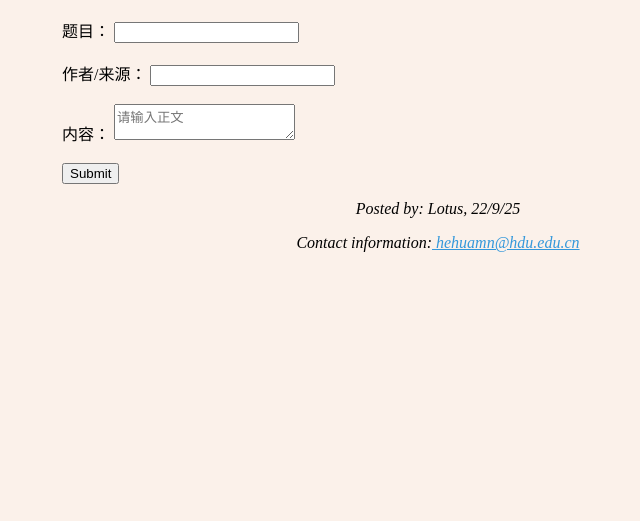
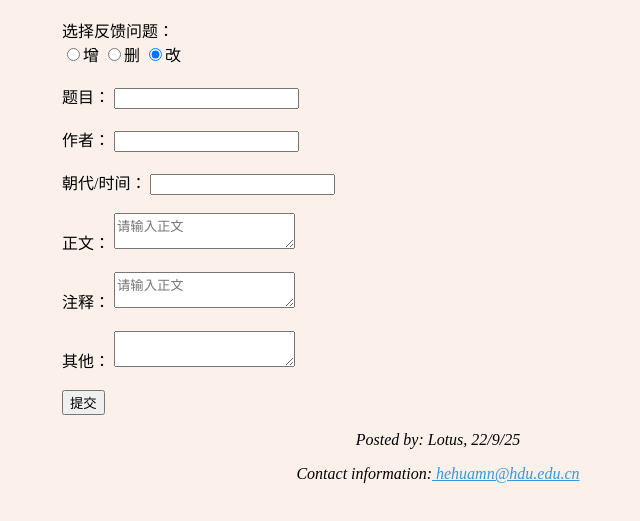
Before and after one commit to Hehuamn/lixiang, a plain HTML site: page workedit.html in a window 1280 px wide. Shown: the part 57-578 px from the top of the page, without its empty margins (202-842 px from the left). Drawn offline with Linux system fonts and the light colour scheme.

Commit message:
Update workedit.html

```diff
--- a/workedit.html
+++ b/workedit.html
@@ -15,15 +15,25 @@
         </h1>
         <div>
             <form action="/action_page.php">
+                <label for="choose">选择反馈问题：</label><br>
+                <input type="radio" id="choose" name="choose" value="增">增
+                <input type="radio" id="choose" name="choose" value="删">删
+                <input type="radio" id="choose" name="choose" value="改" checked>改<br><br>
                 <label for="title">题目：</label>
                 <input type="text" id="title" name="title"><br><br>
-                <label for="author">作者/来源：</label>
+                <label for="author">作者：</label>
                 <input type="text" id="author" name="author"><br><br>
-                <label for="content">内容：</label>
+                <label for="author">朝代/时间：</label>
+                <input type="text" id="date" name="date"><br><br>
+                <label for="content">正文：</label>
                 <textarea type="text" id="content" name="content" placeholder="请输入正文"></textarea><br><br>
-                <input type="submit" value="Submit">
+                <label for="content">注释：</label>
+                <textarea type="text" id="note" name="note" placeholder="请输入正文"></textarea><br><br>
+                <label for="other">其他：</label>
+                <textarea type="text" id="other" name="other"></textarea><br><br>
+                <input type="submit" value="提交">
               </form>
-
+            <!-- 12.5 -->
         </div>
 
     </body>
```
